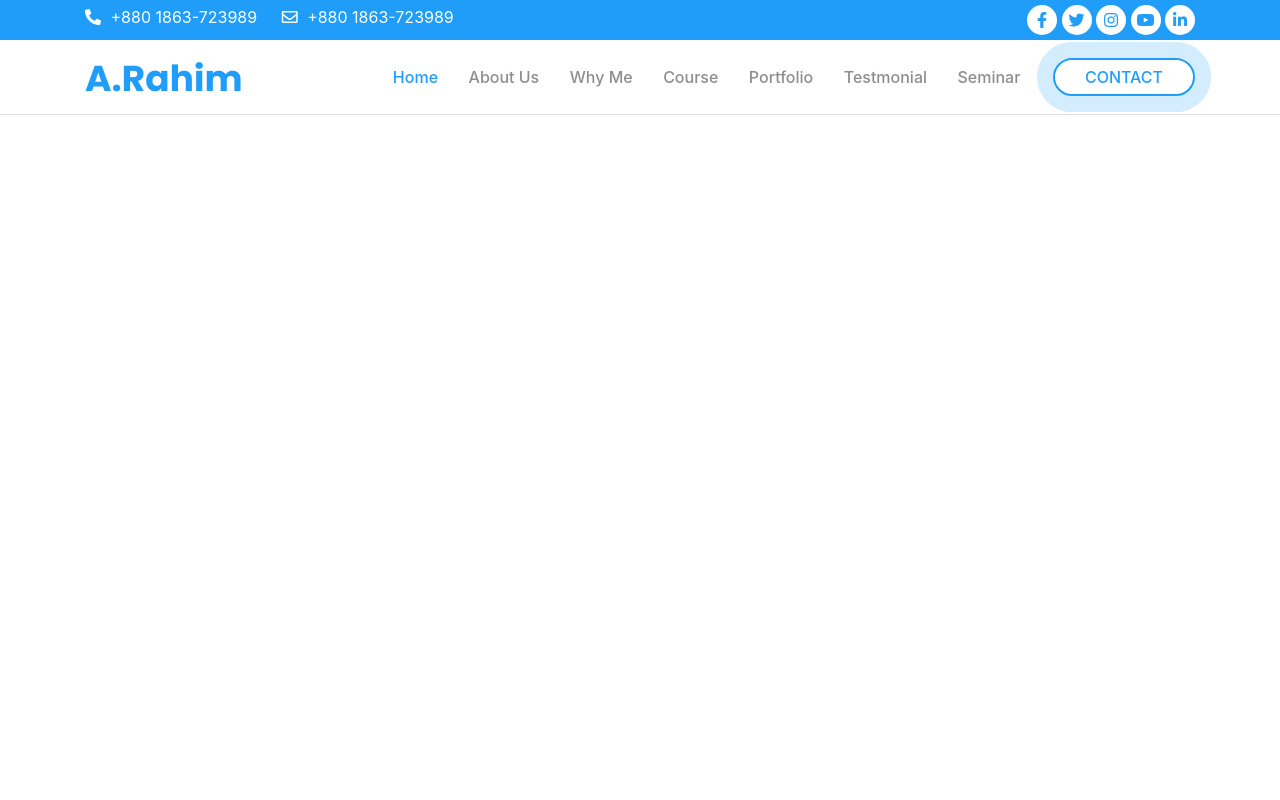
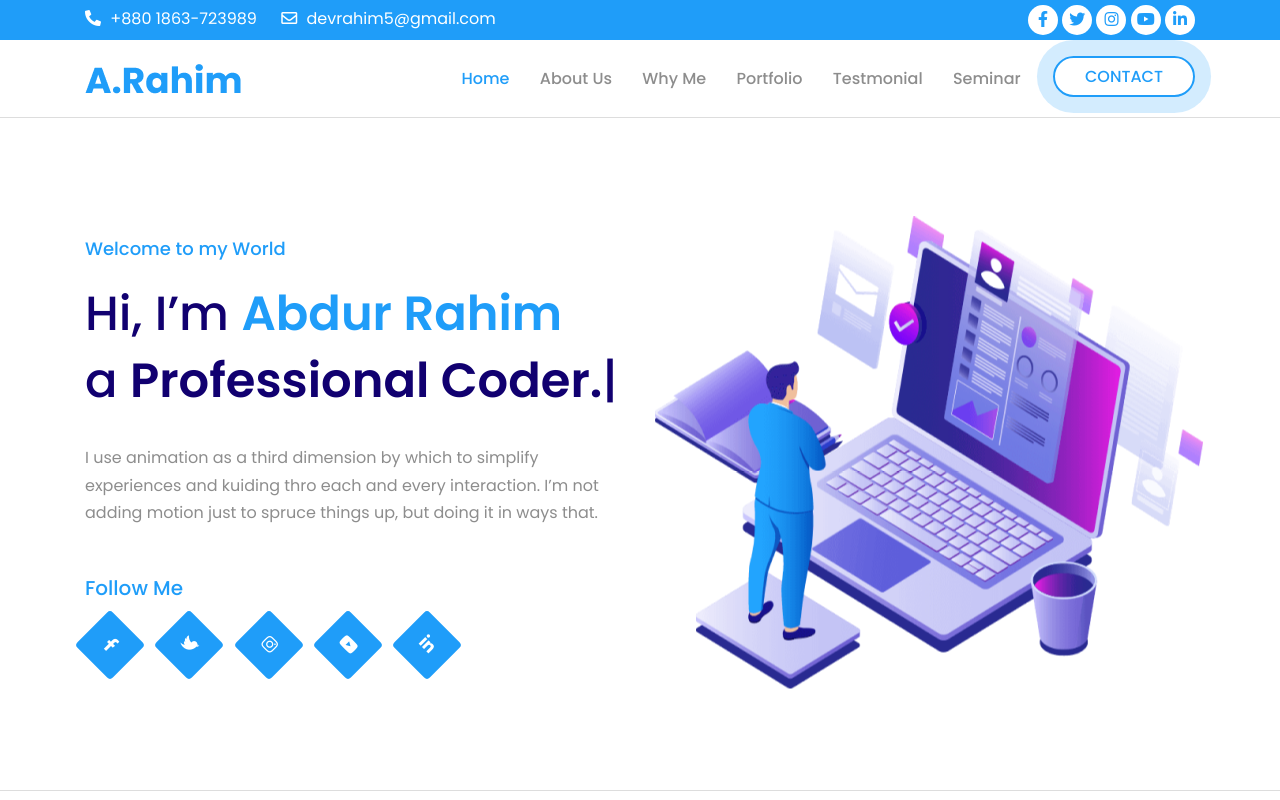
Before and after one commit to abdurrahim5g/course, a plain HTML site: page index.html in a window 1280 px wide. Drawn offline with Linux system fonts and the light colour scheme.

Commit message:
Complete Hero area

```diff
--- a/assets/css/animation.css
+++ b/assets/css/animation.css
@@ -45,3 +45,50 @@ a {
     box-shadow: 0 0 0 20px transparent;
   }
 }
+
+/* Animation Rotate on hover */
+.rotate-animation:hover {
+  animation: rotate 0.5s;
+}
+@keyframes rotate {
+  0% {
+    transform: rotate(45deg);
+  }
+  100% {
+    transform: rotate(405deg);
+  }
+}
+
+/* animation Up & down */
+.animation-up-down {
+  animation: updown 7s infinite;
+  transition: 0.3s;
+}
+
+@keyframes updown {
+  /* 0% {
+    transform: scale(1);
+  }
+  45% {
+    transform: scale(0.8);
+  }
+  65% {
+    transform: scale(0.8);
+  }
+  100% {
+    transform: scale(1);
+  } */
+
+  0% {
+    transform: translate(0, 50px);
+  }
+  35% {
+    transform: translate(0, 0px);
+  }
+  60% {
+    transform: translate(0, -50px);
+  }
+  100% {
+    transform: translate(0, 50px);
+  }
+}
--- a/index.html
+++ b/index.html
@@ -26,7 +26,7 @@
                   <i class="fas fa-phone-alt"></i> +880 1863-723989
                 </div>
                 <div class="email">
-                  <i class="far fa-envelope"></i> +880 1863-723989
+                  <i class="far fa-envelope"></i> devrahim5@gmail.com
                 </div>
               </div>
             </div>
@@ -35,19 +35,29 @@
               <div class="social-link">
                 <ul>
                   <li>
-                    <a href="#" class=""><i class="fab fa-facebook-f"></i></a>
+                    <a href="#" class="rotate-animation"
+                      ><i class="fab fa-facebook-f"></i
+                    ></a>
                   </li>
                   <li>
-                    <a href="#"><i class="fab fa-twitter"></i></a>
+                    <a href="#" class="rotate-animation"
+                      ><i class="fab fa-twitter"></i
+                    ></a>
                   </li>
                   <li>
-                    <a href="#"><i class="fab fa-instagram"></i></a>
+                    <a href="#" class="rotate-animation"
+                      ><i class="fab fa-instagram"></i
+                    ></a>
                   </li>
                   <li>
-                    <a href="#"><i class="fab fa-youtube"></i></a>
+                    <a href="#" class="rotate-animation"
+                      ><i class="fab fa-youtube"></i
+                    ></a>
                   </li>
                   <li>
-                    <a href="#"><i class="fab fa-linkedin-in"></i></a>
+                    <a href="#" class="rotate-animation"
+                      ><i class="fab fa-linkedin-in"></i
+                    ></a>
                   </li>
                 </ul>
               </div>
@@ -60,7 +70,7 @@
       <div class="header-menu">
         <div class="container">
           <div class="row">
-            <div class="col-lg-2">
+            <div class="col-lg-3">
               <div class="logo">
                 <a href="index.html"
                   ><img src="assets/images/logo.png" alt="A.Rahim"
@@ -69,13 +79,13 @@
             </div>
             <!-- col-lg-2 -->
 
-            <div class="col-lg-10">
+            <div class="col-lg-9">
               <div id="menu">
                 <ul>
                   <li><a href="#" class="site-color active">home</a></li>
                   <li><a href="#" class="site-color">about us</a></li>
                   <li><a href="#" class="site-color">Why me</a></li>
-                  <li><a href="#" class="site-color">Course</a></li>
+                  <!-- <li><a href="#" class="site-color">Course</a></li> -->
                   <li><a href="#" class="site-color">Portfolio</a></li>
                   <li><a href="#" class="site-color">Testmonial</a></li>
                   <li><a href="#" class="site-color">Seminar</a></li>
@@ -92,6 +102,71 @@
       <!-- header-menu end -->
     </header>
     <!-- header area end -->
+
+    <!-- hero-area start -->
+    <section class="hero-area">
+      <div class="container">
+        <div class="row">
+          <div class="col-lg-6">
+            <div class="hero-content">
+              <h5>Welcome to my World</h5>
+              <h2>
+                Hi, I’m <span>Abdur Rahim</span> <br />
+                a <span id="text-animation">Professional Coder.</span>|
+              </h2>
+              <p>
+                I use animation as a third dimension by which to simplify
+                experiences and kuiding thro each and every interaction. I’m not
+                adding motion just to spruce things up, but doing it in ways
+                that.
+              </p>
+              <div class="hero-social">
+                <h3>Follow Me</h3>
+                <div class="social-link">
+                  <ul>
+                    <li>
+                      <a href="#" class="rotate-animation"
+                        ><i class="fab fa-facebook-f"></i
+                      ></a>
+                    </li>
+                    <li>
+                      <a href="#" class="rotate-animation"
+                        ><i class="fab fa-twitter"></i
+                      ></a>
+                    </li>
+                    <li>
+                      <a href="#" class="rotate-animation"
+                        ><i class="fab fa-instagram"></i
+                      ></a>
+                    </li>
+                    <li>
+                      <a href="#" class="rotate-animation"
+                        ><i class="fab fa-youtube"></i
+                      ></a>
+                    </li>
+                    <li>
+                      <a href="#" class="rotate-animation"
+                        ><i class="fab fa-linkedin-in"></i
+                      ></a>
+                    </li>
+                  </ul>
+                </div>
+              </div>
+            </div>
+          </div>
+          <!-- col-lg-6 -->
+
+          <div class="col-lg-6">
+            <div class="hero-image animation-up-down">
+              <img src="assets/images/hero.png" alt="Hero Image" />
+            </div>
+          </div>
+          <!-- col end -->
+        </div>
+      </div>
+    </section>
+    <!-- hero-area end -->
+
     <script src="assets/js/jquery-3.5.1.min.js"></script>
     <script src="assets/js/app.js"></script>
   </body>
--- a/style.css
+++ b/style.css
@@ -2,7 +2,14 @@
   padding: 0;
   margin: 0;
   box-sizing: border-box;
+
+  font-family: "Poppins";
 }
+body {
+  color: #8d8d8d;
+  line-height: 1.7;
+}
+
 /* default css start =======
 ======================================================================== */
 .site-bg {
@@ -67,10 +74,6 @@ header.header-area .social-link ul li a {
   margin: 0 5px 0 0;
 }
 
-header.header-area .social-link ul li a:hover i {
-  transform: scale(1.2);
-}
-
 header.header-area .social-link ul li a i {
   transition: 0.1s;
 }
@@ -129,5 +132,68 @@ header.header-area .social-link ul li a i {
 .header-menu .row {
   align-items: center;
 }
+/* header menu style */
 
-/* header menu style */
+section.hero-area {
+  border-bottom: 1px solid #ddd;
+  padding: 100px 0;
+}
+
+.hero-content {
+}
+
+.hero-content h5 {
+  font-size: 18px;
+  color: #1f9df9;
+}
+
+.hero-content h2 {
+  font-size: 48px;
+  color: #110070;
+  line-height: 1.4;
+  margin: 20px 0 30px;
+}
+
+.hero-content h2 span {
+  color: #1f9df9;
+  font-weight: 600;
+}
+
+.hero-content span#text-animation {
+  color: #110070;
+}
+
+.hero-content p {
+}
+
+.hero-social {
+  margin: 50px 0 0 0;
+}
+
+.hero-social h3 {
+  font-size: 20px;
+  color: #1f9df9;
+  margin: 0 0 20px;
+}
+
+.hero-social li {
+  display: inline-block;
+  margin: 0 25px 0 0;
+}
+
+.hero-social a {
+  width: 50px;
+  height: 50px;
+  background: #1f9df9;
+  display: block;
+  text-align: center;
+  line-height: 50px;
+  border-radius: 4px;
+  color: #fff !important;
+  transform: rotate(45deg);
+}
+
+section.hero-area .row {
+  align-items: center;
+}
+/* Hero area style */
```
